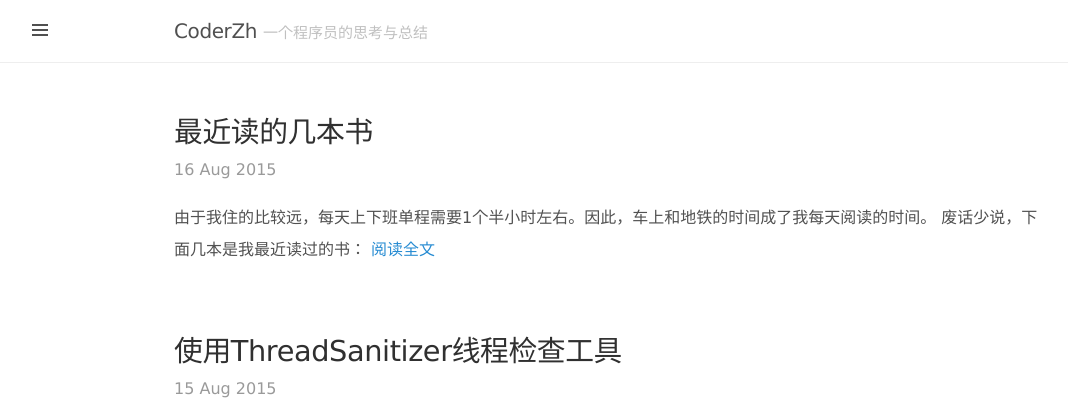
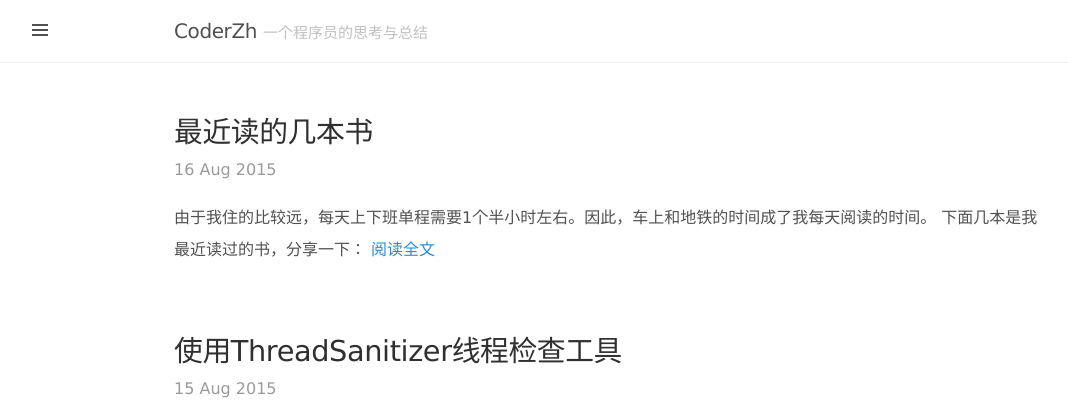
Before and after one commit to coderzh/coderzh.github.io, a Jekyll site: the page built from index.html, in a window 1280 px wide. Shown: the top 400 px of the page, without its empty margins (34-1102 px from the left). Built offline with Jekyll 4.4.1, drawn with Linux system fonts in a browser that asks for light colours; Markdown is read by kramdown in place of the engine named in the settings; the list of posts is cut into pages by our own code; comment, search, counter and statistics services are not loaded; some of the changed lines change nothing that is shown.

Commit message:
spell check

```diff
--- a/_posts/2015/2015-08-16-Books.md
+++ b/_posts/2015/2015-08-16-Books.md
@@ -6,7 +6,7 @@
 
 由于我住的比较远，每天上下班单程需要1个半小时左右。因此，车上和地铁的时间成了我每天阅读的时间。
 
-废话少说，下面几本是我最近读过的书：
+下面几本是我最近读过的书，分享一下：
 
 <!-- more -->
 
@@ -28,7 +28,7 @@
 
 ![TheCrowd](https://mmbiz.qlogo.cn/mmbiz/otHvoL6neeJB2WVs1vlmIw10Knlmn8yO80ib8cPNjvA02rJsObpzm0yd2PeZwhoFEkh5KoxTfSdvrsV5DHfLrLQ/0?wx_fmt=jpeg)
 
- 研究群体心理的著作。群体是感性的、本能的情绪特别容易受传染，而理智的、冷静的情绪不起丝毫作用。群里的人会感受到一种强烈的“正义”力量，抱着“法不责众”的想法，会理直气壮的做出平时不可能做出的举动。群体敬畏权威和强权，容易受暗示影响，而且情绪多变。（张小龙对这本书非常推崇，对群里心理这么了解，才做出微信这样的产品吧。）
+ 研究群体心理的著作。群体是感性的、本能的情绪特别容易受传染，而理智的、冷静的情绪不起丝毫作用。群体的人会感受到一种强烈的“正义”力量，抱着“法不责众”的想法，会理直气壮的做出平时不可能做出的举动。群体敬畏权威和强权，容易受暗示影响，而且情绪多变。（张小龙对这本书非常推崇，对群体心理这么了解，才做出微信这样的产品吧。）
 
 ### 4. 《改变未来的九大算法》
 
@@ -56,6 +56,6 @@
 
  ![JobDeer](https://mmbiz.qlogo.cn/mmbiz/otHvoL6neeJB2WVs1vlmIw10Knlmn8yOuHUzgtqiaKpIibC0CQEOIA4G63KqWogkWAw0STzUzAfSAWvsFUalLzSA/0?wx_fmt=jpeg )
 
- 这本书有点小坑了，1个小时不到就可以读完，然后感慨一下，这样也可以出一本书？ 虽然如此，假如你看一本书，哪怕只有一点点收货，也算是很值了。我觉得书里的这幅图还是挺有意思的，程序员职业发展四大象限：
+ 这本书有点小坑了，只要1块钱就买来看了，1个小时不到就可以读完，然后感慨一下，这样也可以出一本书？ 虽然如此，假如你看一本书，哪怕只有一点点收货，也算是很值了。我觉得书里的这幅图还是挺有意思的，程序员职业发展四大象限：
 
  ![JobDeerEBSI](https://mmbiz.qlogo.cn/mmbiz/otHvoL6neeJB2WVs1vlmIw10Knlmn8yOgFThicsZc6f5CNNxvXa4p2Ck83o3iclzia48SS4iafrcwo7ibb8oyqGyrFA/0?wx_fmt=jpeg)
```
